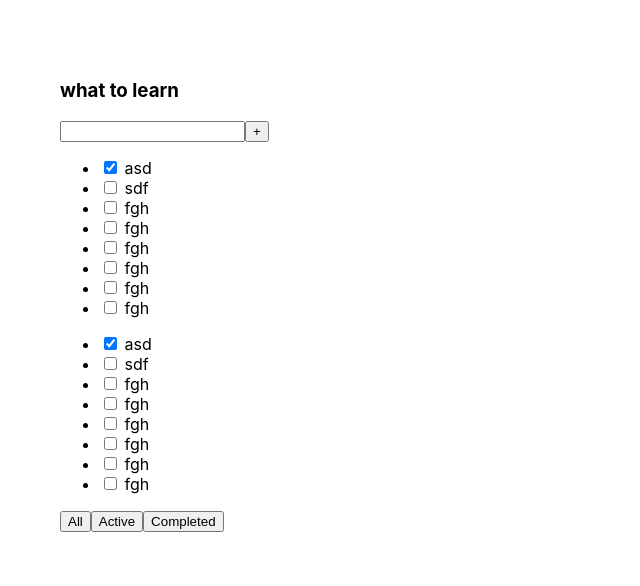
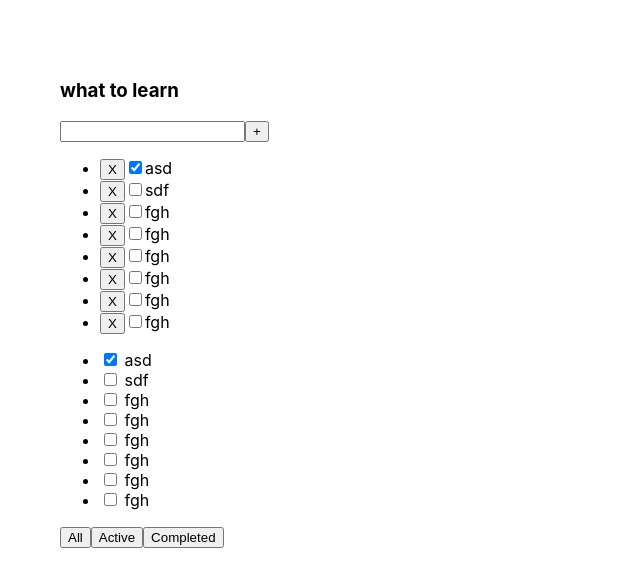
Before and after one commit to Mayonezzer/todotest, a React (Create React App) app: page / in a window 1280 px wide. Shown: the top 586 px of the page, without its empty margins (0-640 px from the left). Built offline with nearby package versions, Linux system fonts and the light colour scheme.

Commit message:
13.02 commit

```diff
--- a/src/App.tsx
+++ b/src/App.tsx
@@ -16,9 +16,17 @@ export function App() {
         {taskId: 8, taskTitle: "fgh", isDone: false},
     ]
 
+    const removeTask = (id:number, myTitle: string)=>{
+        console.log(id, myTitle)
+    }
+
     return (
         <div className="App">
-            <TodoList title={todoListTitle} tasks={tasksList}/>
+            <TodoList
+                title={todoListTitle}
+                tasks={tasksList}
+                removeTask={removeTask}
+            />
         </div>
     );
 }
--- a/src/TodoList.tsx
+++ b/src/TodoList.tsx
@@ -3,6 +3,7 @@ import React from 'react';
 export type TodoListPropsType = {
     title: string
     tasks: Array<TaskPropsType>
+    removeTask: (id:number, myTitle:string)=>void
 }
 
 export type TaskPropsType = {
@@ -25,7 +26,11 @@ export function TodoList(props: TodoListPropsType) {
                     <ul>
                         {props.tasks.map((el) => {
                             return (
-                                <li key={el.taskId}><input type="checkbox" checked={el.isDone}/> <span>{el.taskTitle}</span></li>
+                                <li key={el.taskId}>
+                                    <button onClick={()=> props.removeTask(el.taskId, "Hello" )}>X</button>
+                                    <input type="checkbox" checked={el.isDone}/>
+                                    <span>{el.taskTitle}</span>
+                                </li>
                             )
                         })}
                     </ul>
```
Also changed, not shown: src/NewComponent.tsx (deleted, +0 -11 lines).
